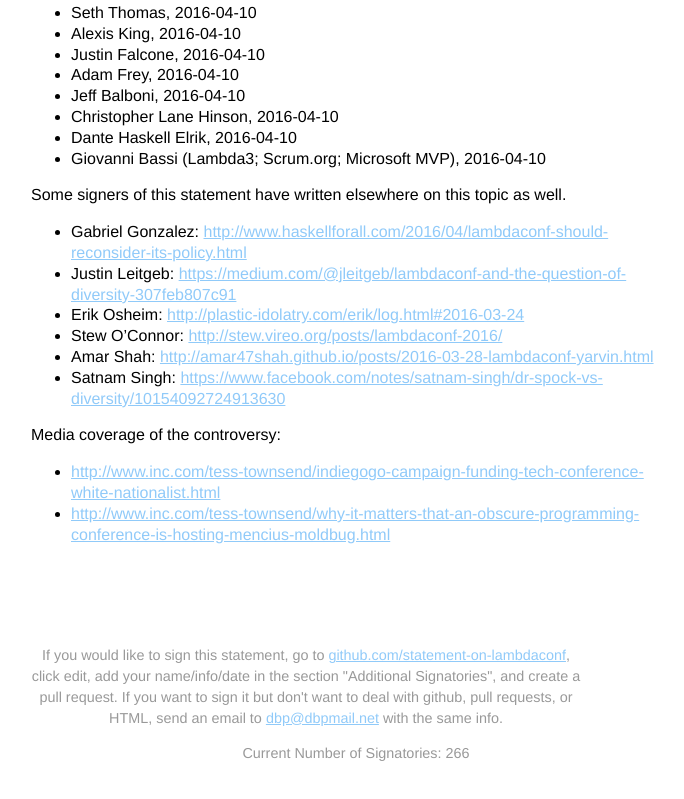
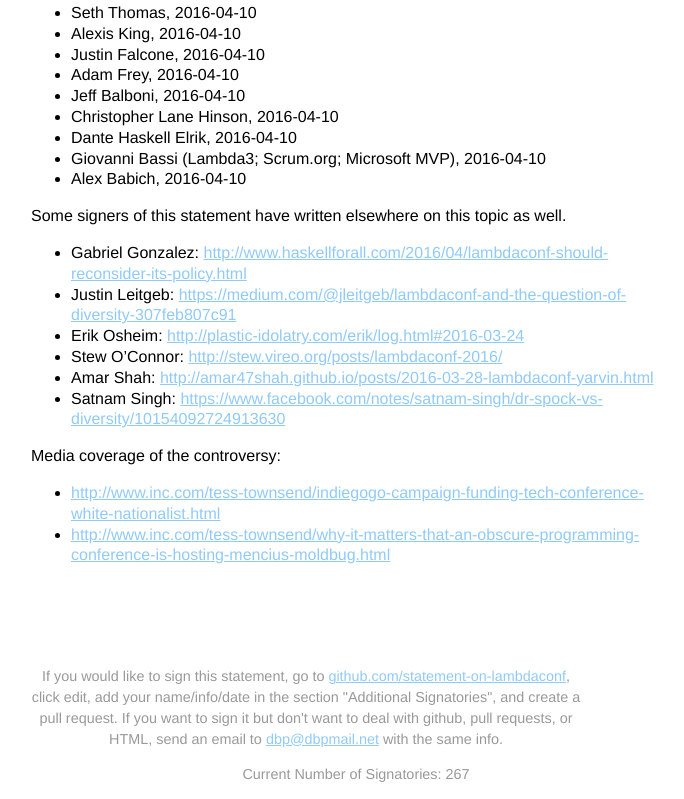
Before and after one commit to statement-on-lambdaconf/statement-on-lambdaconf.github.io, a plain HTML site: page index.html in a window 1280 px wide. Shown: the part 6175-6974 px from the top of the page, without its empty margins (284-968 px from the left). Before the commit the page ends 6953 px from the top, so only its background shows below. Drawn offline with Linux system fonts and the light colour scheme.

Commit message:
Update index.html

```diff
--- a/index.html
+++ b/index.html
@@ -313,6 +313,7 @@
       <li>Christopher Lane Hinson, 2016-04-10</li>
       <li>Dante Haskell Elrik, 2016-04-10</li>
       <li>Giovanni Bassi (Lambda3; Scrum.org; Microsoft MVP), 2016-04-10</li>
+      <li>Alex Babich, 2016-04-10</li>
       <!-- NOTE(dbp 2016-04-02): To include yourself, add another <li>
            with your name, info, and the date, and then make a pull request! -->
     </ul>
```
